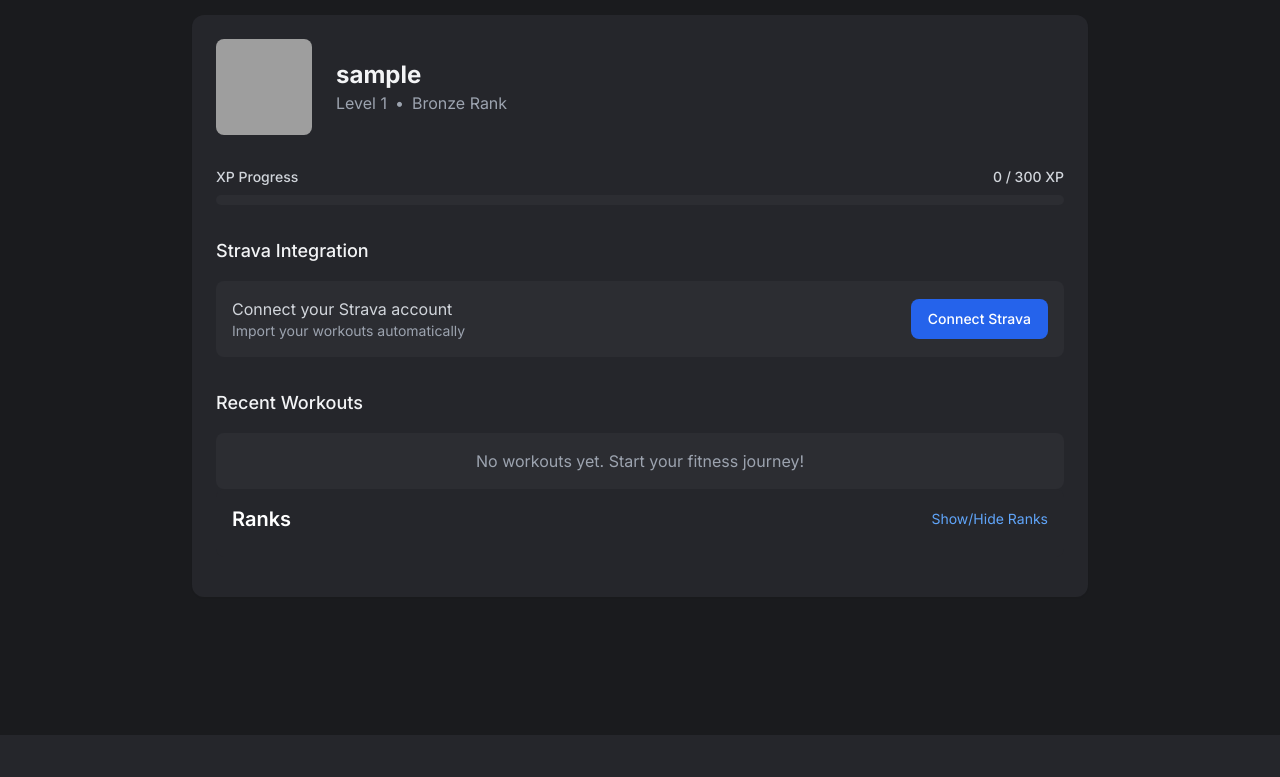
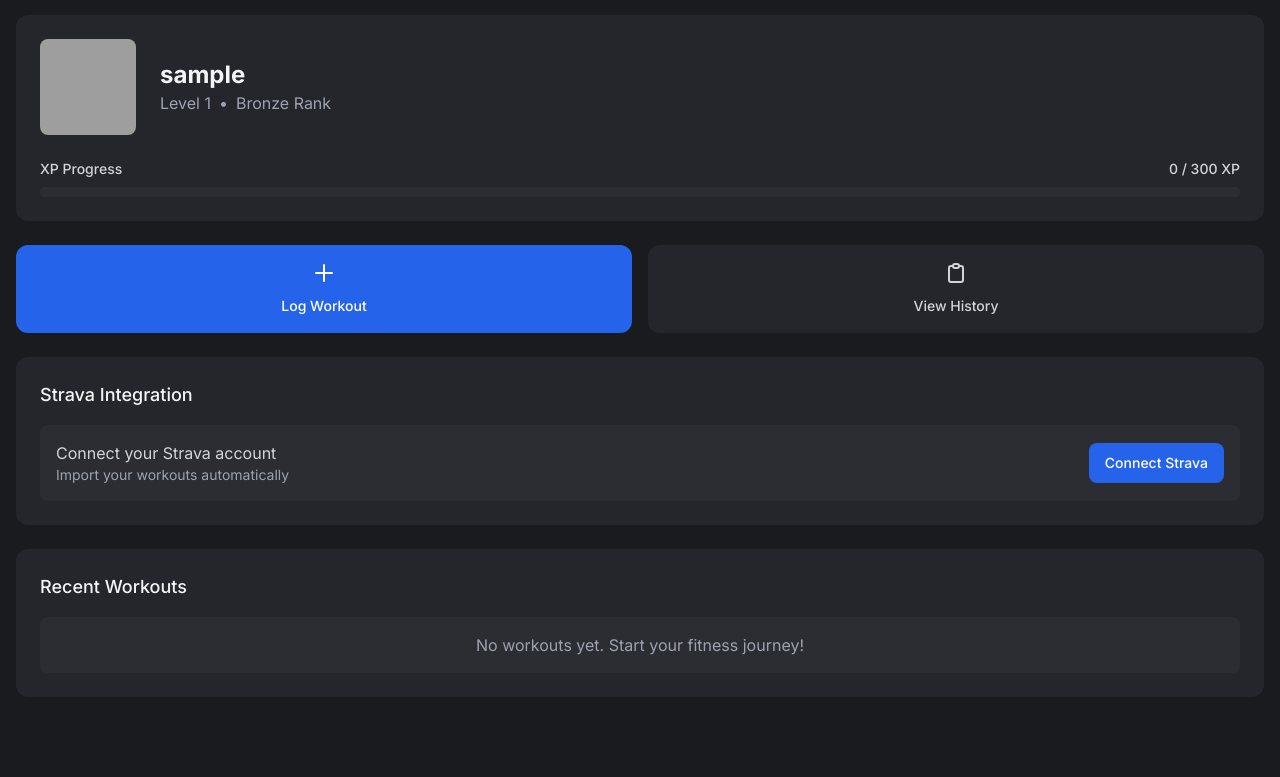
Before and after one commit to EvanRiekel19/Fitness-Leveling, a Flask app: page /profile in a window 1280 px wide. Shown: the part 65-842 px from the top of the page. Before the commit the page ends 800 px from the top, so only its background shows below. Run offline with Flask 3, Linux system fonts and the light colour scheme; the visitor is signed in with stand-in values (Sample User, id 1); data that the repository does not hold is empty; some libraries are stand-ins or nearby versions; grey boxes are pictures that could not be loaded.

Commit message:
Add debug logging and improve workout history display

```diff
--- a/app/templates/profile/index.html
+++ b/app/templates/profile/index.html
@@ -3,18 +3,19 @@
 {% block title %}Profile - Fitness Leveling{% endblock %}
 
 {% block content %}
-<div class="max-w-4xl mx-auto">
+<div class="space-y-6">
+    <!-- Level Card -->
     <div class="bg-dark-surface rounded-xl shadow-sm p-6">
-        <div class="flex items-center space-x-6 mb-8">
-            <div class="relative group">
+        <div class="flex flex-col sm:flex-row items-center sm:space-x-6 mb-6">
+            <div class="relative group mb-4 sm:mb-0">
                 <img src="{{ current_user.get_avatar_url() }}" alt="Profile Avatar" class="w-24 h-24 rounded-lg">
                 <a href="{{ url_for('profile.customize_avatar') }}" class="absolute inset-0 bg-black bg-opacity-50 rounded-lg flex items-center justify-center opacity-0 group-hover:opacity-100 transition-opacity">
                     <span class="text-white text-sm">Customize</span>
                 </a>
             </div>
-            <div>
+            <div class="text-center sm:text-left">
                 <h1 class="text-2xl font-bold text-gray-100">{{ current_user.username }}</h1>
-                <div class="flex items-center space-x-2">
+                <div class="flex items-center justify-center sm:justify-start space-x-2">
                     <p class="text-gray-400">Level {{ current_user.level }}</p>
                     <span class="text-gray-400">•</span>
                     <p class="text-gray-400">{{ current_user.get_rank() }} Rank</p>
@@ -23,7 +24,7 @@
         </div>
 
         <!-- XP Progress -->
-        <div class="mb-8">
+        <div>
             <div class="flex justify-between mb-2">
                 <span class="text-sm font-medium text-gray-300">XP Progress</span>
                 <span class="text-sm font-medium text-gray-300">{{ current_user.xp }} / {{ current_user.get_next_level_xp() + current_user.xp }} XP</span>
@@ -32,32 +33,49 @@
                 <div class="bg-blue-600 h-2.5 rounded-full" style="width: {{ current_user.get_level_progress() }}%"></div>
             </div>
         </div>
+    </div>
+
+    <!-- Quick Actions -->
+    <div class="grid grid-cols-2 gap-4">
+        <a href="{{ url_for('workout.new') }}" class="bg-blue-600 text-white rounded-xl p-4 text-center hover:bg-blue-700 transition-colors">
+            <svg class="w-6 h-6 mx-auto mb-2" fill="none" stroke="currentColor" viewBox="0 0 24 24">
+                <path stroke-linecap="round" stroke-linejoin="round" stroke-width="2" d="M12 4v16m8-8H4"/>
+            </svg>
+            <span class="text-sm font-medium">Log Workout</span>
+        </a>
+        <a href="{{ url_for('workout.index') }}" class="bg-dark-surface text-gray-300 rounded-xl p-4 text-center hover:bg-dark-hover transition-colors">
+            <svg class="w-6 h-6 mx-auto mb-2" fill="none" stroke="currentColor" viewBox="0 0 24 24">
+                <path stroke-linecap="round" stroke-linejoin="round" stroke-width="2" d="M9 5H7a2 2 0 00-2 2v12a2 2 0 002 2h10a2 2 0 002-2V7a2 2 0 00-2-2h-2M9 5a2 2 0 002 2h2a2 2 0 002-2M9 5a2 2 0 012-2h2a2 2 0 012 2"/>
+            </svg>
+            <span class="text-sm font-medium">View History</span>
+        </a>
+    </div>
 
     <!-- Strava Integration -->
-        <div class="mb-8">
+    <div class="bg-dark-surface rounded-xl shadow-sm p-6">
         <h2 class="text-lg font-medium text-gray-100 mb-4">Strava Integration</h2>
         {% if current_user.strava_access_token %}
-                <div class="flex items-center justify-between bg-dark-hover rounded-lg p-4">
+            <div class="flex flex-col sm:flex-row items-start sm:items-center justify-between space-y-4 sm:space-y-0 bg-dark-hover rounded-lg p-4">
                 <div>
                     <p class="text-gray-300">Connected to Strava</p>
                     <p class="text-sm text-gray-400">Last synced: {{ current_user.strava_last_sync.strftime('%Y-%m-%d %H:%M') if current_user.strava_last_sync else 'Never' }}</p>
                 </div>
-                    <div class="flex space-x-4">
-                        <a href="{{ url_for('strava.sync') }}" class="inline-flex items-center px-4 h-10 border border-transparent text-sm font-medium rounded-lg text-white bg-blue-600 hover:bg-blue-700 transition-colors">
+                <div class="flex w-full sm:w-auto space-x-3">
+                    <a href="{{ url_for('strava.sync') }}" class="flex-1 sm:flex-none inline-flex items-center justify-center px-4 h-10 text-sm font-medium rounded-lg text-white bg-blue-600 hover:bg-blue-700 transition-colors">
                         Sync Now
                     </a>
-                        <a href="{{ url_for('strava.disconnect') }}" class="inline-flex items-center px-4 h-10 border border-gray-600 text-sm font-medium rounded-lg text-gray-300 hover:bg-red-900 hover:text-white transition-colors">
+                    <a href="{{ url_for('strava.disconnect') }}" class="flex-1 sm:flex-none inline-flex items-center justify-center px-4 h-10 text-sm font-medium rounded-lg text-red-400 border border-red-600 hover:bg-red-900 hover:text-white transition-colors">
                         Disconnect
                     </a>
                 </div>
             </div>
         {% else %}
-                <div class="flex items-center justify-between bg-dark-hover rounded-lg p-4">
+            <div class="flex flex-col sm:flex-row items-start sm:items-center justify-between space-y-4 sm:space-y-0 bg-dark-hover rounded-lg p-4">
                 <div>
                     <p class="text-gray-300">Connect your Strava account</p>
                     <p class="text-sm text-gray-400">Import your workouts automatically</p>
                 </div>
-                    <a href="{{ url_for('strava.connect') }}" class="inline-flex items-center px-4 h-10 border border-transparent text-sm font-medium rounded-lg text-white bg-blue-600 hover:bg-blue-700 transition-colors">
+                <a href="{{ url_for('strava.connect') }}" class="w-full sm:w-auto inline-flex items-center justify-center px-4 h-10 text-sm font-medium rounded-lg text-white bg-blue-600 hover:bg-blue-700 transition-colors">
                     Connect Strava
                 </a>
             </div>
@@ -65,40 +83,14 @@
     </div>
 
     <!-- Recent Workouts -->
-        <div>
+    <div class="bg-dark-surface rounded-xl shadow-sm p-6">
         <div class="flex justify-between items-center mb-4">
             <h2 class="text-lg font-medium text-gray-100">Recent Workouts</h2>
             {% if current_user.workouts.count() > 0 %}
                 <button onclick="showClearWorkoutsConfirmation()"
-                            class="inline-flex items-center px-4 h-10 border border-red-600 text-sm font-medium rounded-lg text-red-400 hover:bg-red-900 hover:text-white transition-colors">
-                        Clear All Workouts
+                        class="text-sm font-medium text-red-400 hover:text-red-300">
+                    Clear All
                 </button>
-
-                    <!-- Clear Workouts Confirmation Modal -->
-                    <div id="clearWorkoutsModal" class="hidden fixed inset-0 bg-black bg-opacity-50 flex items-center justify-center z-50">
-                        <div class="bg-dark-surface rounded-xl p-6 max-w-md w-full mx-4">
-                            <h3 class="text-xl font-bold text-red-500 mb-4">⚠️ Warning: Irreversible Action</h3>
-                            <p class="text-gray-300 mb-4">Are you absolutely sure you want to clear all your workouts? This will:</p>
-                            <ul class="list-disc list-inside text-gray-300 mb-6 space-y-2">
-                                <li>Delete ALL your workout history</li>
-                                <li>Reset your XP to 0</li>
-                                <li>Reset your level to 1</li>
-                                <li>This action cannot be undone!</li>
-                            </ul>
-                            <div class="flex justify-end space-x-4">
-                                <button onclick="hideClearWorkoutsConfirmation()"
-                                        class="px-4 h-10 border border-gray-600 text-sm font-medium rounded-lg text-gray-300 hover:bg-gray-700 transition-colors">
-                                    Cancel
-                                </button>
-                                <form action="{{ url_for('profile.clear_workouts') }}" method="POST" class="inline">
-                                    <button type="submit"
-                                            class="px-4 h-10 bg-red-600 text-sm font-medium rounded-lg text-white hover:bg-red-700 transition-colors">
-                                        Yes, Clear Everything
-                                    </button>
-                                </form>
-                            </div>
-                        </div>
-                    </div>
             {% endif %}
         </div>
         {% if current_user.workouts.count() > 0 %}
@@ -111,18 +103,18 @@
                                 <p class="text-sm text-gray-400">
                                     {{ workout.type|title }} • {{ workout.duration }} minutes
                                     {% if workout.type == 'cardio' and workout.distance %}
-                                            • {{ "%.2f"|format(workout.distance) }} km ({{ "%.2f"|format(workout.get_distance_miles()) }} mi)
+                                        • {{ "%.2f"|format(workout.distance) }} km
                                         {% if workout.get_pace_per_km() %}
-                                                • {{ workout.get_pace_per_km() }} ({{ workout.get_pace_per_mile() }})
+                                            • {{ workout.get_pace_per_km() }}
                                         {% endif %}
                                     {% endif %}
                                 </p>
                                 <p class="text-sm text-gray-400">{{ workout.created_at.strftime('%Y-%m-%d %H:%M') }}</p>
                             </div>
-                                <div class="flex items-start space-x-4">
+                            <div class="flex items-start space-x-3">
                                 <span class="text-blue-400">+{{ workout.xp_earned }} XP</span>
                                 <form action="{{ url_for('profile.delete_workout', workout_id=workout.id) }}" method="POST" class="inline"
-                                          onsubmit="return confirm('Are you sure you want to delete this workout?');">
+                                      onsubmit="return confirm('Delete this workout?');">
                                     <button type="submit" class="text-red-400 hover:text-red-300">
                                         <svg class="w-5 h-5" fill="none" stroke="currentColor" viewBox="0 0 24 24">
                                             <path stroke-linecap="round" stroke-linejoin="round" stroke-width="2" d="M19 7l-.867 12.142A2 2 0 0116.138 21H7.862a2 2 0 01-1.995-1.858L5 7m5 4v6m4-6v6m1-10V4a1 1 0 00-1-1h-4a1 1 0 00-1 1v3M4 7h16" />
@@ -140,72 +132,44 @@
             </div>
         {% endif %}
     </div>
-
-        <!-- Rank Information -->
-        <div class="bg-dark-surface rounded-lg p-4 mb-4">
-            <div class="flex items-center justify-between mb-2">
-                <h3 class="text-xl font-semibold text-white">Ranks</h3>
-                <button onclick="toggleRankTable()" class="text-blue-400 hover:text-blue-300 text-sm">
-                    Show/Hide Ranks
-                </button>
 </div>
 
-            <div id="rankTable" class="hidden">
-                <div class="overflow-x-auto">
-                    <table class="min-w-full">
-                        <thead>
-                            <tr class="border-b border-gray-700">
-                                <th class="py-2 px-4 text-left text-gray-300">Rank</th>
-                                <th class="py-2 px-4 text-left text-gray-300">XP Required</th>
-                            </tr>
-                        </thead>
-                        <tbody>
-                            {% set ranks = [
-                                ('Bronze', '0 - 1,999'),
-                                ('Silver', '2,000 - 4,999'),
-                                ('Gold', '5,000 - 9,999'),
-                                ('Platinum', '10,000 - 19,999'),
-                                ('Diamond', '20,000 - 34,999'),
-                                ('Master', '35,000 - 54,999'),
-                                ('Grandmaster', '55,000 - 79,999'),
-                                ('Elite', '80,000 - 109,999'),
-                                ('Legend', '110,000 - 149,999'),
-                                ('Mythic', '150,000 - 199,999'),
-                                ('GOAT', '200,000+')
-                            ] %}
-
-                            {% for rank, xp in ranks %}
-                            <tr class="border-b border-gray-700 {% if rank == current_user.get_rank() %}bg-blue-900 bg-opacity-50{% endif %}">
-                                <td class="py-2 px-4 text-gray-300">{{ rank }}</td>
-                                <td class="py-2 px-4 text-gray-300">{{ xp }} XP</td>
-                            </tr>
-                            {% endfor %}
-                        </tbody>
-                    </table>
+<!-- Clear Workouts Confirmation Modal -->
+<div id="clearWorkoutsModal" class="hidden fixed inset-0 bg-black bg-opacity-75 flex items-center justify-center z-50 p-4">
+    <div class="bg-dark-surface rounded-xl p-6 max-w-md w-full">
+        <h3 class="text-xl font-bold text-red-500 mb-4">⚠️ Warning: Irreversible Action</h3>
+        <p class="text-gray-300 mb-4">Are you absolutely sure you want to clear all your workouts? This will:</p>
+        <ul class="list-disc list-inside text-gray-300 mb-6 space-y-2">
+            <li>Delete ALL your workout history</li>
+            <li>Reset your XP to 0</li>
+            <li>Reset your level to 1</li>
+            <li>This action cannot be undone!</li>
+        </ul>
+        <div class="flex flex-col sm:flex-row justify-end space-y-3 sm:space-y-0 sm:space-x-3">
+            <button onclick="hideClearWorkoutsConfirmation()"
+                    class="w-full sm:w-auto px-4 h-10 border border-gray-600 text-sm font-medium rounded-lg text-gray-300 hover:bg-gray-700 transition-colors">
+                Cancel
+            </button>
+            <form action="{{ url_for('profile.clear_workouts') }}" method="POST" class="w-full sm:w-auto">
+                <button type="submit"
+                        class="w-full px-4 h-10 bg-red-600 text-sm font-medium rounded-lg text-white hover:bg-red-700 transition-colors">
+                    Yes, Clear Everything
+                </button>
+            </form>
         </div>
-                <p class="text-sm text-gray-400 mt-4">
-                    Your rank represents your long-term dedication to fitness. Keep working out to climb the ranks!
-                </p>
     </div>
 </div>
 
 <script>
-            function toggleRankTable() {
-                const table = document.getElementById('rankTable');
-                table.classList.toggle('hidden');
-            }
-
     function showClearWorkoutsConfirmation() {
         const modal = document.getElementById('clearWorkoutsModal');
         modal.classList.remove('hidden');
-                // Prevent scrolling when modal is open
         document.body.style.overflow = 'hidden';
     }
 
     function hideClearWorkoutsConfirmation() {
         const modal = document.getElementById('clearWorkoutsModal');
         modal.classList.add('hidden');
-                // Restore scrolling
         document.body.style.overflow = 'auto';
     }
 
@@ -217,6 +181,4 @@
         }
     });
 </script>
-    </div>
-</div>
 {% endblock %}
```
Also changed, not shown: app/routes/workout.py (+17 -8 lines). Lines whose indentation alone changed are shown as unchanged.
